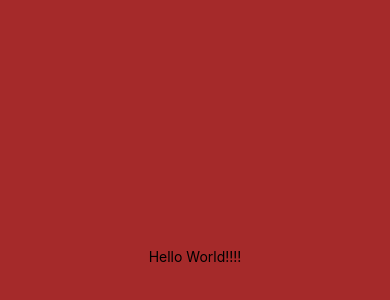
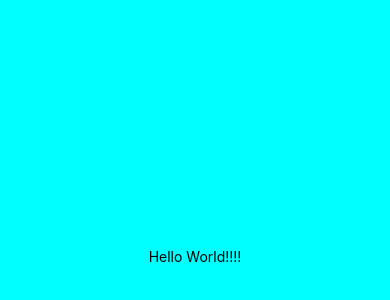
Before and after one commit to TakeOverM/turbo-octo-meme, a React Native app: screen / in a window 390 px wide. Shown: the part 166-466 px from the top of the page. Built offline with nearby package versions, Linux system fonts and the light colour scheme.

Commit message:
1st commit

```diff
--- a/App.js
+++ b/App.js
@@ -12,7 +12,7 @@ export default function App() {
 const styles = StyleSheet.create({
   container: {
     flex: 1,
-    backgroundColor: "brown",
+    backgroundColor: "aqua",
     alignItems: 'center',
     justifyContent: 'center',
   },
```
